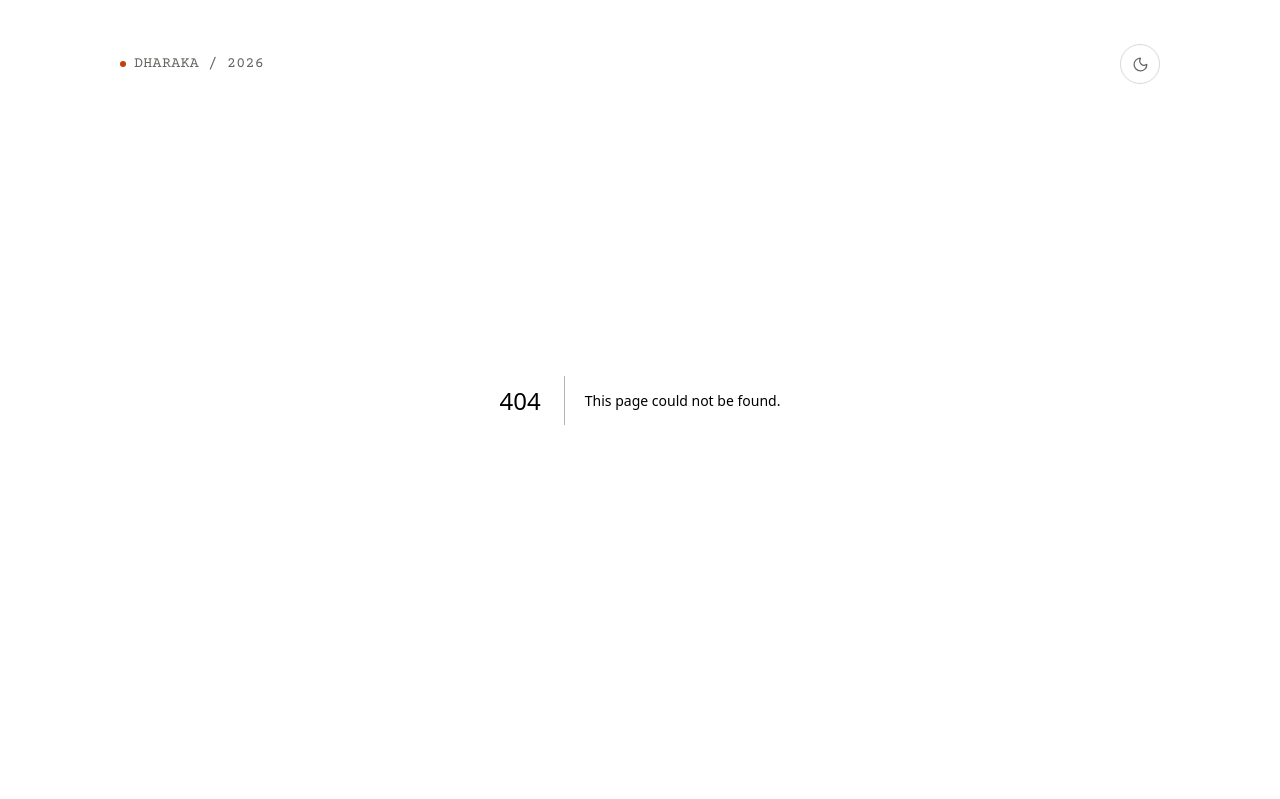
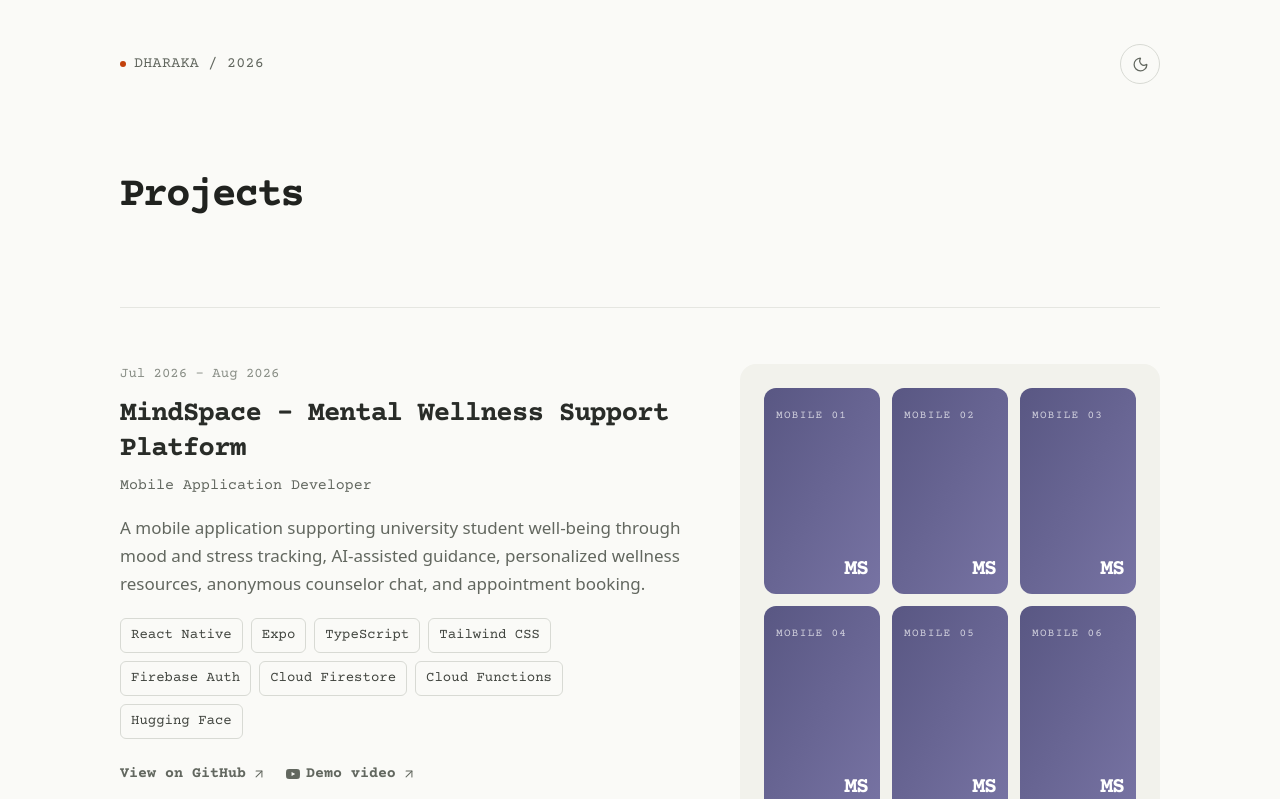
Before and after one commit to DHARAKA-METH/portfolio, a Next.js app: page /projectSection in a window 1280 px wide. Before the commit this address had no page. Shown: the top 799 px of the page. Built offline with nearby package versions, Linux system fonts and the light colour scheme.

Commit message:
implement project page

```diff
--- /dev/null
+++ b/app/(pages)/projectSection/page.tsx
@@ -0,0 +1,72 @@
+import { ArrowUpRight } from "lucide-react";
+import { SiYoutube } from "react-icons/si";
+import { projects } from "@/data/projects";
+
+const displayFont =
+  "[font-family:var(--font-courier-prime),ui-monospace,SFMono-Regular,Menlo,Monaco,Consolas,monospace]";
+
+export default function ProjectSectionPage() {
+  return (
+    <main className="mx-auto w-full max-w-[1120px] px-5 pb-20 sm:px-8 sm:pb-28 lg:px-10">
+      <section className="py-14 sm:py-20">
+        <h1 className={`${displayFont} text-[32px] font-bold tracking-[-0.055em] text-[#20221F] sm:text-[42px] dark:text-[#F2F3EE]`}>
+          Projects
+        </h1>
+      </section>
+
+      <div className="divide-y divide-[#E5E6E1] border-t border-[#E5E6E1] dark:divide-[#282B26] dark:border-[#282B26]">
+        {projects.map((project) => (
+          <article className="grid gap-7 py-10 lg:grid-cols-[minmax(0,1fr)_420px] lg:gap-12 lg:py-14" key={project.title}>
+            <div className="max-w-[62ch]">
+              <p className={`${displayFont} text-[14px] text-[#898E86] dark:text-[#7D8279]`}>
+                {project.period.join(" - ")}
+              </p>
+              <h2 className={`${displayFont} mt-3 text-[24px] leading-tight font-bold tracking-[-0.04em] text-[#292C28] sm:text-[28px] dark:text-[#E8EAE5]`}>
+                {project.title}
+              </h2>
+              <p className={`${displayFont} mt-2 text-[15px] text-[#62675F] dark:text-[#A6ABA1]`}>
+                {project.role}
+              </p>
+              <p className="mt-4 text-[16px] leading-7 text-[#62675F] sm:text-[17px] dark:text-[#A6ABA1]">
+                {project.description}
+              </p>
+              <div className="mt-5 flex flex-wrap gap-2">
+                {project.technologies.map((technology) => (
+                  <span className={`${displayFont} rounded-md border border-[#D8DAD4] px-2.5 py-1.5 text-[14px] text-[#40443E] dark:border-[#363932] dark:text-[#C5C9C0]`} key={technology}>
+                    {technology}
+                  </span>
+                ))}
+              </div>
+              <div className="mt-6 flex flex-wrap items-center gap-x-5 gap-y-3">
+                <a className={`${displayFont} inline-flex items-center gap-1.5 text-[15px] font-bold text-[#62675F] transition-colors hover:text-[#20221F] dark:text-[#A6ABA1] dark:hover:text-[#F2F3EE]`} href={project.url} target="_blank" rel="noreferrer">
+                  {project.linkLabel}
+                  <ArrowUpRight className="size-3.5 stroke-[1.75]" />
+                </a>
+                {project.demoUrl && (
+                  <a className={`${displayFont} inline-flex items-center gap-1.5 text-[15px] font-bold text-[#62675F] transition-colors hover:text-[#20221F] dark:text-[#A6ABA1] dark:hover:text-[#F2F3EE]`} href={project.demoUrl} target="_blank" rel="noreferrer">
+                    <SiYoutube className="size-3.5" />
+                    Demo video
+                    <ArrowUpRight className="size-3.5 stroke-[1.75]" />
+                  </a>
+                )}
+              </div>
+            </div>
+
+            <div className={`grid self-start rounded-2xl bg-[#F2F2EC] dark:bg-[#181A17] ${project.screenshotCount === 4 ? "grid-cols-2" : "grid-cols-3"} ${project.screenType === "mobile" ? "gap-2 p-4 sm:gap-3 sm:p-6" : "gap-3 p-3"}`}>
+              {Array.from({ length: project.screenshotCount }, (_, index) => String(index + 1).padStart(2, "0")).map((screen) => (
+                <div className={`relative w-full overflow-hidden rounded-xl bg-gradient-to-br ${project.accent} text-white ${project.screenType === "mobile" ? "aspect-[9/16] p-2 sm:p-3" : "aspect-[4/3] p-3"}`} key={screen}>
+                  <span className={`${displayFont} text-[11px] tracking-[0.12em] text-white/70 uppercase`}>
+                    {project.screenType === "mobile" ? "Mobile" : "Desktop"} {screen}
+                  </span>
+                  <span className={`${displayFont} absolute right-3 bottom-2 text-[22px] font-bold tracking-[-0.06em]`}>
+                    {project.mark}
+                  </span>
+                </div>
+              ))}
+            </div>
+          </article>
+        ))}
+      </div>
+    </main>
+  );
+}
--- a/app/page.tsx
+++ b/app/page.tsx
@@ -2,6 +2,7 @@
 
 import { useEffect, useRef, useState, type MouseEvent, type ReactNode } from "react";
 import Image from "next/image";
+import Link from "next/link";
 import Script from "next/script";
 import { AnimatePresence, motion, useReducedMotion } from "framer-motion";
 import {
@@ -591,7 +592,16 @@ export default function HomePage() {
                 </Section>
 
                 <Section id="projects" smoothEffect>
-                  <SectionTitle>Featured projects</SectionTitle>
+                  <div className="flex items-center justify-between gap-4">
+                    <SectionTitle>Featured projects</SectionTitle>
+                    <Link
+                      className={`${displayFont} ${focusRing} mb-8 inline-flex min-h-10 shrink-0 items-center gap-1.5 rounded-md px-3.5 text-[14px] font-bold text-[#62675F] transition-colors hover:text-[#20221F] sm:mb-10 dark:text-[#A6ABA1] dark:hover:text-[#F2F3EE]`}
+                      href="/projectSection"
+                    >
+                      View more
+                      <ArrowUpRight className="size-3.5 stroke-[1.75]" />
+                    </Link>
+                  </div>
                   <Timeline>
                     {projects.map((project) => (
                       <TimelineItem period={project.period} key={project.title}>
--- a/components/layout/site-navigation.tsx
+++ b/components/layout/site-navigation.tsx
@@ -13,7 +13,7 @@ export function SiteNavigation() {
 
   return (
     <header
-      className="absolute inset-x-0 top-0 z-20 mx-auto flex w-full max-w-[1120px] items-center justify-between px-5 pt-7 sm:px-8 sm:pt-9 lg:px-10 lg:pt-11"
+      className="z-20 mx-auto flex w-full max-w-[1120px] items-center justify-between px-5 pt-7 sm:px-8 sm:pt-9 lg:px-10 lg:pt-11"
       aria-label="Site header"
     >
       <Link
--- a/data/projects.ts
+++ b/data/projects.ts
@@ -3,17 +3,22 @@ export const projects = [
     title: "MindSpace - Mental Wellness Support Platform",
     period: ["Jul 2026", "Aug 2026"],
     role: "Mobile Application Developer",
+    screenType: "mobile",
+    screenshotCount: 6,
     description: "A mobile application supporting university student well-being through mood and stress tracking, AI-assisted guidance, personalized wellness resources, anonymous counselor chat, and appointment booking.",
     mark: "MS",
     accent: "from-[#595783] to-[#7773A3]",
     technologies: ["React Native", "Expo", "TypeScript", "Tailwind CSS", "Firebase Auth", "Cloud Firestore", "Cloud Functions", "Hugging Face"],
     url: "https://github.com/DHARAKA-METH/Mind-Space",
+    demoUrl: "https://www.youtube.com/watch?v=aqz-KE-bpKQ",
     linkLabel: "View on GitHub",
   },
   {
     title: "J'pura Employability Skills Awards: JESA 2026",
     period: ["Jun 2026", "Jul 2026"],
     role: "Web Developer",
+    screenType: "desktop",
+    screenshotCount: 4,
     description: "Revamped the award registration application with a redesigned workflow, robust Zod validation, Firebase storage, improved data accuracy, and a streamlined application experience.",
     mark: "J6",
     accent: "from-[#C2410C] to-[#F97316]",
@@ -25,6 +30,8 @@ export const projects = [
     title: "RescuePaws - Stray Dog Management System",
     period: ["Mar 2026", "Apr 2026"],
     role: "Full-Stack Developer",
+    screenType: "desktop",
+    screenshotCount: 6,
     description: "A microservices-based platform for reporting, tracking, and managing stray dog rescue cases in real time, with secure authentication, image uploads, and containerized deployment.",
     mark: "RP",
     accent: "from-[#185E5B] to-[#2C8580]",
@@ -36,6 +43,8 @@ export const projects = [
     title: "Job Zone",
     period: ["Dec 2025", "Jan 2026"],
     role: "Backend Developer",
+    screenType: "desktop",
+    screenshotCount: 6,
     description: "Contributed backend APIs for registration, authentication, job postings, and applications while maintaining data integrity, secure server-side logic, and reliable application performance.",
     mark: "JZ",
     accent: "from-[#4B5563] to-[#6B7280]",
@@ -47,12 +56,15 @@ export const projects = [
     title: "KaZU",
     period: ["Oct 2025", "Dec 2025"],
     role: "Mobile Application Developer",
+    screenType: "mobile",
+    screenshotCount: 6,
     description: "An IoT device and mobile application that gives pet owners live GPS location updates, safety alerts, and simple real-time monitoring.",
     mark: "KZ",
     accent: "from-[#315B7D] to-[#5188A9]",
     image: "https://images.unsplash.com/photo-1552053831-71594a27632d?auto=format&fit=crop&w=600&q=80",
     technologies: ["Flutter", "Dart", "IoT", "GPS", "Mobile Development"],
     url: "https://github.com/DHARAKA-METH/kazu",
+    demoUrl: "https://www.youtube.com/watch?v=aqz-KE-bpKQ",
     linkLabel: "View on GitHub",
   },
 ];
```
